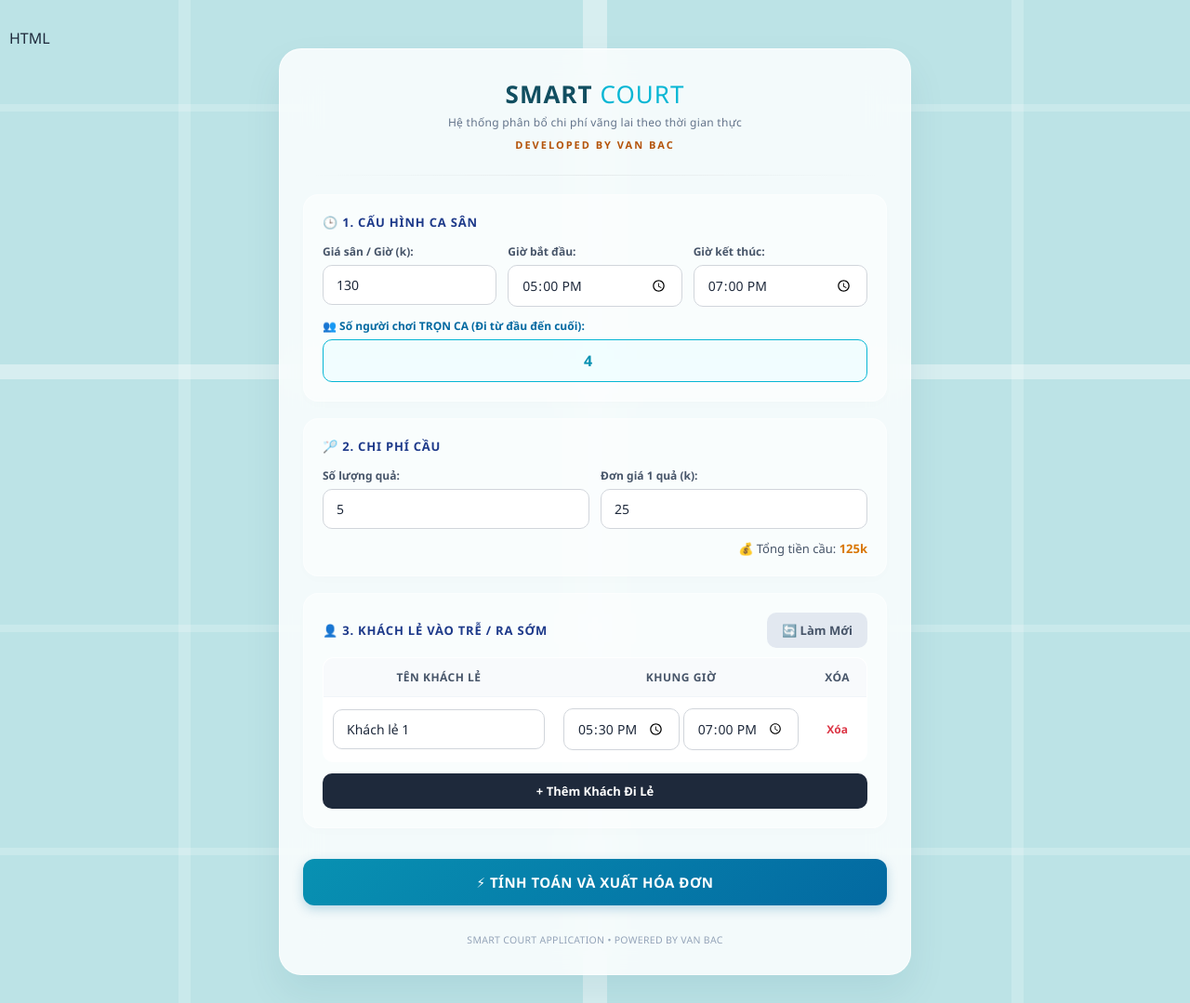
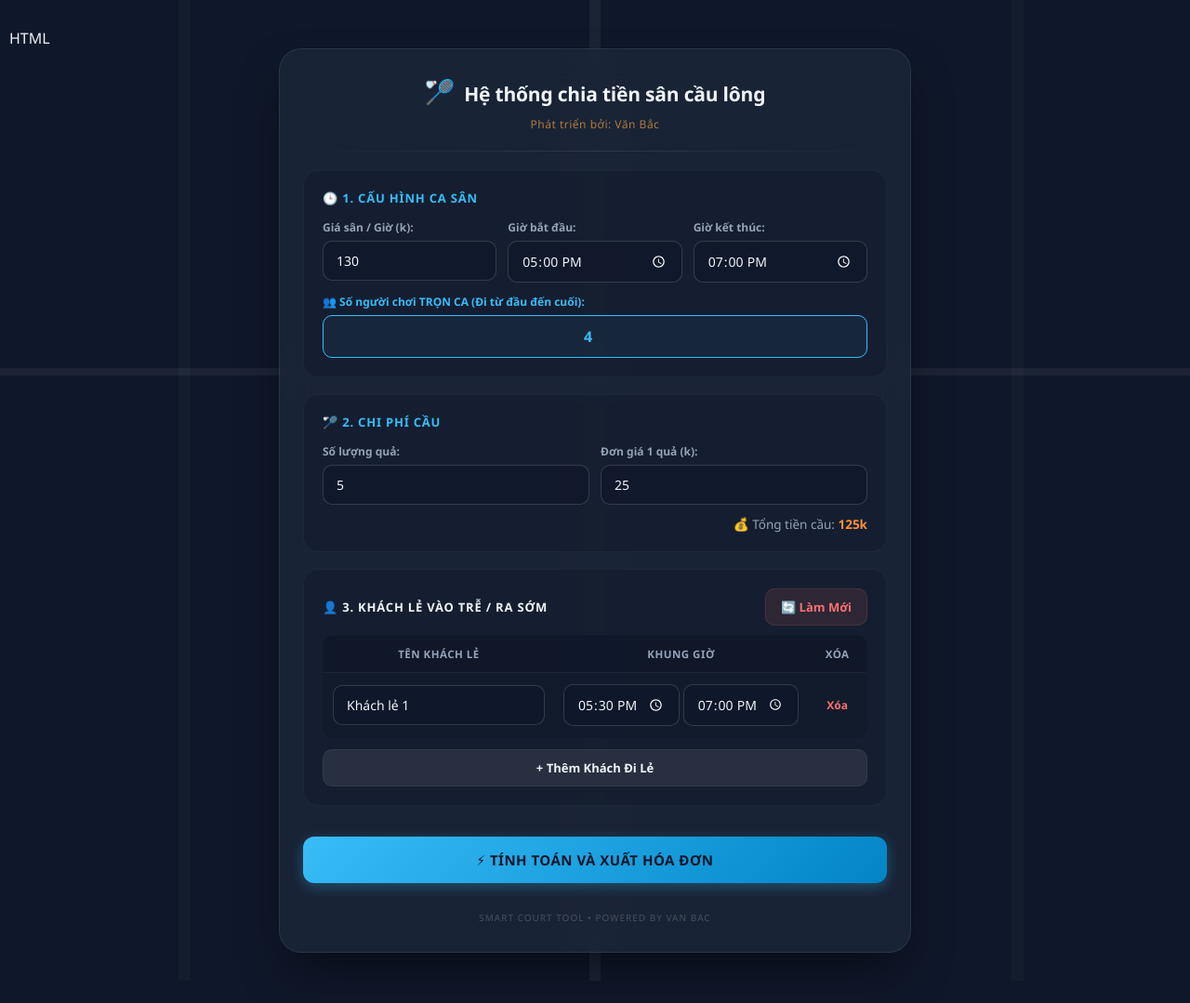
Before and after one commit to Bozivanbac/Tinh-Tien-vang-lai, a plain HTML site: page index.html in a window 1280 px wide. Shown: the whole page at 93% size. After the commit the page ends 1055 px from the top, so only its background shows below. Drawn offline with Linux system fonts and the light colour scheme.

Commit message:
Update index.html

```diff
--- a/index.html
+++ b/index.html
@@ -4,14 +4,15 @@ HTML
 <head>
     <meta charset="UTF-8">
     <meta name="viewport" content="width=device-width, initial-scale=1.0">
-    <title>Smart Court - Developed by Van Bac</title>
+    <title>Hệ thống chia tiền sân cầu lông - Văn Bắc</title>
     <style>
         :root {
-            --accent-color: #0d6efd;
-            --success-color: #198754;
-            --danger-color: #dc3545;
-            --warning-color: #fd7e14;
-            --text-dark: #1e293b;
+            --accent-color: #38bdf8;
+            --success-color: #4ade80;
+            --danger-color: #f87171;
+            --warning-color: #fb923c;
+            --text-light: #f1f5f9;
+            --text-muted: #94a3b8;
         }
 
         * { box-sizing: border-box; font-family: 'Segoe UI', Tahoma, Geneva, Verdana, sans-serif; }
@@ -19,92 +20,88 @@ HTML
         body {
             margin: 0;
             padding: 30px 10px;
-            color: var(--text-dark);
+            color: var(--text-light);
             user-select: none;
             -webkit-user-select: none;
             min-height: 100vh;
-            background-color: #bce3e6;
+            /* Giao diện Dark Mode dịu mắt, giả lập vạch sân cầu lông chìm sang trọng */
+            background-color: #0f172a;
             background-image:
-                linear-gradient(90deg, transparent 49%, rgba(255,255,255,0.4) 49%, rgba(255,255,255,0.4) 51%, transparent 51%),
-                linear-gradient(0deg, transparent 49%, rgba(255,255,255,0.4) 49%, rgba(255,255,255,0.4) 51%, transparent 51%),
-                linear-gradient(90deg, transparent 15%, rgba(255,255,255,0.2) 15%, rgba(255,255,255,0.2) 16%, transparent 16%),
-                linear-gradient(90deg, transparent 85%, rgba(255,255,255,0.2) 85%, rgba(255,255,255,0.2) 86%, transparent 86%),
-                linear-gradient(0deg, transparent 15%, rgba(255,255,255,0.2) 15%, rgba(255,255,255,0.2) 16%, transparent 16%),
-                linear-gradient(0deg, transparent 85%, rgba(255,255,255,0.2) 85%, rgba(255,255,255,0.2) 86%, transparent 86%);
+                linear-gradient(90deg, transparent 49.5%, rgba(255,255,255,0.05) 49.5%, rgba(255,255,255,0.05) 50.5%, transparent 50.5%),
+                linear-gradient(0deg, transparent 49.5%, rgba(255,255,255,0.05) 49.5%, rgba(255,255,255,0.05) 50.5%, transparent 50.5%),
+                linear-gradient(90deg, transparent 15%, rgba(255,255,255,0.02) 15%, rgba(255,255,255,0.02) 16%, transparent 16%),
+                linear-gradient(90deg, transparent 85%, rgba(255,255,255,0.02) 85%, rgba(255,255,255,0.02) 86%, transparent 86%);
             background-size: 100% 100%;
             background-attachment: fixed;
         }
 
+        /* Khung kính mờ Dark Mode cao cấp */
         .container {
             max-width: 680px;
             margin: 0 auto;
-            background: rgba(255, 255, 255, 0.82);
+            background: rgba(30, 41, 59, 0.75);
             backdrop-filter: blur(20px);
             -webkit-backdrop-filter: blur(20px);
             padding: 30px 25px;
             border-radius: 24px;
-            box-shadow: 0 20px 40px rgba(17, 78, 96, 0.08);
-            border: 1px solid rgba(255, 255, 255, 0.6);
+            box-shadow: 0 25px 50px -12px rgba(0, 0, 0, 0.5);
+            border: 1px solid rgba(255, 255, 255, 0.08);
         }
 
-        /* Giao diện tiêu đề Premium tích hợp Tên Nhà Phát Triển */
+        /* Đầu tiêu đề tinh tế theo yêu cầu */
         .app-header {
             text-align: center;
-            margin-bottom: 25px;
+            margin-bottom: 20px;
         }
 
-        .app-brand {
-            display: inline-flex;
+        .app-title-container {
+            display: flex;
             align-items: center;
-            gap: 8px;
-            font-size: 26px;
-            font-weight: 800;
-            color: #114e60;
-            letter-spacing: 1px;
+            justify-content: center;
+            gap: 10px;
             margin: 0;
         }
 
-        .app-brand span {
-            font-weight: 300;
-            color: #06b6d4;
+        .badminton-icon {
+            font-size: 26px;
+            animation: bounce 2s infinite alternate;
         }
 
-        .app-sub {
-            font-size: 12px;
-            color: #64748b;
-            margin-top: 4px;
-            letter-spacing: 0.3px;
+        .app-title {
+            font-size: 21px;
+            font-weight: 600;
+            color: var(--text-light);
+            letter-spacing: -0.2px;
+            margin: 0;
         }
 
         .author-tag {
-            font-size: 11px;
-            color: #b45309; /* Màu vàng kim sang trọng */
-            letter-spacing: 2px;
-            text-transform: uppercase;
-            margin-top: 8px;
-            font-weight: 700;
+            font-size: 12px;
+            color: #ae7c3c; /* Màu vàng đồng tinh tế nhạt */
+            letter-spacing: 0.5px;
+            margin-top: 6px;
+            font-weight: 500;
         }
 
         .divider {
             height: 1px;
-            background: linear-gradient(90deg, transparent, rgba(0,0,0,0.06), transparent);
+            background: linear-gradient(90deg, transparent, rgba(255,255,255,0.1), transparent);
             margin: 20px 0;
         }
 
         .section {
-            background: rgba(255, 255, 255, 0.5);
+            background: rgba(15, 23, 42, 0.4);
             padding: 20px;
             border-radius: 16px;
             margin-bottom: 18px;
-            border: 1px solid rgba(255,255,255,0.5);
-            box-shadow: 0 4px 12px rgba(0,0,0,0.01);
+            border: 1px solid rgba(255,255,255,0.04);
         }
 
         .section-title {
             font-weight: 700;
             font-size: 13px;
             margin-bottom: 14px;
-            color: #1e3a8a;
+            color: var(--accent-color);
             text-transform: uppercase;
             letter-spacing: 0.8px;
         }
@@ -112,33 +109,38 @@ HTML
         .grid-3 { display: grid; grid-template-columns: 1fr 1fr 1fr; gap: 12px; }
         .grid-2 { display: grid; grid-template-columns: 1fr 1fr; gap: 12px; }
 
-        label { font-weight: 600; display: block; margin-bottom: 6px; font-size: 12px; color: #475569; }
+        label { font-weight: 600; display: block; margin-bottom: 6px; font-size: 12px; color: var(--text-muted); }
 
         input {
             width: 100%;
             padding: 11px 14px;
-            border: 1px solid #d1d5db;
+            border: 1px solid rgba(255,255,255,0.15);
             border-radius: 10px;
             box-sizing: border-box;
             font-size: 14px;
-            color: var(--text-dark);
-            background: rgba(255,255,255,0.9);
+            color: var(--text-light);
+            background: rgba(15, 23, 42, 0.6);
             transition: all 0.25s ease;
         }
         input:focus {
             outline: none;
-            border-color: #06b6d4;
-            box-shadow: 0 0 0 3px rgba(6, 182, 212, 0.12);
-            background: #fff;
+            border-color: var(--accent-color);
+            box-shadow: 0 0 0 3px rgba(56, 189, 248, 0.15);
+            background: rgba(15, 23, 42, 0.8);
+        }
+
+        /* Chỉnh riêng cho ô chọn thời gian trên giao diện tối */
+        input[type="time"]::-webkit-calendar-picker-indicator {
+            filter: invert(1);
         }
 
         .full-time-input {
-            border: 1.5px solid #06b6d4 !important;
+            border: 1.5px solid var(--accent-color) !important;
             font-weight: 700;
-            color: #0891b2;
+            color: var(--accent-color);
             font-size: 16px;
             text-align: center;
-            background: rgba(236, 254, 255, 0.6);
+            background: rgba(56, 189, 248, 0.05);
         }
 
         button {
@@ -152,50 +154,52 @@ HTML
         }
         button:active { transform: scale(0.98); }
 
-        .btn-add { background-color: #1e293b; color: white; width: 100%; margin-top: 12px; }
-        .btn-add:hover { background-color: #0f172a; }
-        .btn-reset { background-color: #e2e8f0; color: #475569; }
-        .btn-reset:hover { background-color: #cbd5e1; }
+        .btn-add { background-color: rgba(255,255,255,0.08); color: var(--text-light); width: 100%; margin-top: 12px; border: 1px solid rgba(255,255,255,0.05); }
+        .btn-add:hover { background-color: rgba(255,255,255,0.15); }
+        .btn-reset { background-color: rgba(248,113,113,0.1); color: var(--danger-color); border: 1px solid rgba(248,113,113,0.15); }
+        .btn-reset:hover { background-color: var(--danger-color); color: white; }
 
         .btn-calc {
             width: 100%;
             font-size: 15px;
             padding: 15px;
-            background: linear-gradient(135deg, #0891b2, #0369a1);
-            color: white;
+            background: linear-gradient(135deg, #38bdf8, #0284c7);
+            color: #0f172a;
             margin-top: 15px;
             border-radius: 12px;
             font-weight: 700;
             letter-spacing: 0.5px;
-            box-shadow: 0 4px 12px rgba(3,105,161,0.25);
+            box-shadow: 0 4px 14px rgba(56,189,248,0.3);
         }
 
-        table { width: 100%; border-collapse: collapse; margin-top: 10px; background: white; border-radius: 12px; overflow: hidden; border: 1px solid #f1f5f9; }
-        th, td { padding: 12px 10px; text-align: center; font-size: 13.5px; border-bottom: 1px solid #f1f5f9; }
-        th { background-color: #f8fafc; color: #475569; font-weight: 700; font-size: 12px; text-transform: uppercase; letter-spacing: 0.5px; }
+        table { width: 100%; border-collapse: collapse; margin-top: 10px; background: rgba(15, 23, 42, 0.4); border-radius: 12px; overflow: hidden; border: 1px solid rgba(255,255,255,0.05); }
+        th, td { padding: 12px 10px; text-align: center; font-size: 13.5px; border-bottom: 1px solid rgba(255,255,255,0.05); }
+        th { background-color: rgba(15, 23, 42, 0.8); color: var(--text-muted); font-weight: 700; font-size: 11.5px; text-transform: uppercase; letter-spacing: 0.5px; }
 
         .btn-delete { background-color: transparent; color: var(--danger-color); padding: 5px 10px; font-size: 12px; }
-        .btn-delete:hover { background-color: rgba(220,37,53,0.08); border-radius: 6px; }
+        .btn-delete:hover { background-color: rgba(248,113,113,0.12); border-radius: 6px; }
 
         .result-box {
             margin-top: 25px;
             padding: 22px;
-            background: rgba(240, 253, 250, 0.95);
+            background: rgba(30, 41, 59, 0.9);
             border-radius: 18px;
-            border: 1px solid #ccfbf1;
+            border: 1px solid rgba(74, 222, 128, 0.2);
         }
 
         .summary-badge {
-            background: white;
+            background: rgba(15, 23, 42, 0.6);
             padding: 14px;
             border-radius: 12px;
             font-size: 13.5px;
             line-height: 1.8;
             margin-bottom: 15px;
-            border: 1px solid #e2e8f0;
+            border: 1px solid rgba(255,255,255,0.04);
         }
 
-        .footer-credit { text-align: center; font-size: 10.5px; color: #94a3b8; margin-top: 30px; font-weight: 500; letter-spacing: 0.3px; }
+        .footer-credit { text-align: center; font-size: 10px; color: rgba(255,255,255,0.2); margin-top: 30px; font-weight: 500; letter-spacing: 1px; }
+
+        @keyframes bounce { from { transform: translateY(0); } to { transform: translateY(-4px); } }
 
         @media (max-width: 520px) {
             .grid-3 { grid-template-columns: 1fr; gap: 8px; }
@@ -208,9 +212,11 @@ HTML
 
 <div class="container">
     <div class="app-header">
-        <div class="app-brand">SMART<span>COURT</span></div>
-        <div class="app-sub">Hệ thống phân bổ chi phí vãng lai theo thời gian thực</div>
-        <div class="author-tag">DEVELOPED BY VAN BAC</div>
+        <div class="app-title-container">
+            <span class="badminton-icon">🏸</span>
+            <h1 class="app-title">Hệ thống chia tiền sân cầu lông</h1>
+        </div>
+        <div class="author-tag">Phát triển bởi: Văn Bắc</div>
     </div>
 
     <div class="divider"></div>
@@ -232,7 +238,7 @@ HTML
             </div>
         </div>
         <div>
-            <label style="color: #0369a1;">👥 Số người chơi TRỌN CA (Đi từ đầu đến cuối):</label>
+            <label style="color: var(--accent-color);">👥 Số người chơi TRỌN CA (Đi từ đầu đến cuối):</label>
             <input type="number" id="fullTimeCount" value="4" class="full-time-input" oninput="_0x4a2b();">
         </div>
     </div>
@@ -249,14 +255,14 @@ HTML
                 <input type="number" id="shuttlePrice" value="25" oninput="_0x4a2b(); _0x8f1c();">
             </div>
         </div>
-        <div style="margin-top: 12px; font-size: 13px; color: #475569; text-align: right; font-weight: 500;">
-            💰 Tổng tiền cầu: <span id="lblSubTotalShuttle" style="font-weight:700; color:#d97706;">0k</span>
+        <div style="margin-top: 12px; font-size: 13.5px; color: var(--text-muted); text-align: right; font-weight: 500;">
+            💰 Tổng tiền cầu: <span id="lblSubTotalShuttle" style="font-weight:700; color:var(--warning-color);">0k</span>
         </div>
     </div>
 
     <div class="section">
         <div style="display: flex; justify-content: space-between; align-items: center; margin-bottom: 5px;">
-            <span class="section-title" style="margin:0;">👤 3. Khách lẻ vào trễ / ra sớm</span>
+            <span class="section-title" style="margin:0; color: var(--text-light);">👤 3. Khách lẻ vào trễ / ra sớm</span>
             <button class="btn-reset" onclick="_0x9e3f()">🔄 Làm Mới</button>
         </div>
 
@@ -276,28 +282,28 @@ HTML
     <button class="btn-calc" onclick="_0x7c3a()">⚡ TÍNH TOÁN VÀ XUẤT HÓA ĐƠN</button>
 
     <div class="result-box" id="resultSection" style="display: none;">
-        <b style="color: #0f766e; display:block; margin-bottom: 12px; font-size: 15px; text-transform: uppercase; letter-spacing: 0.5px;">📊 Kết quả phân chia:</b>
+        <b style="color: var(--success-color); display:block; margin-bottom: 12px; font-size: 15px; text-transform: uppercase; letter-spacing: 0.5px;">📊 Kết quả phân chia chi tiết:</b>
         <div class="summary-badge">
-            • Tổng thời gian ca: <span id="resTotalHours" style="font-weight:700;">0</span> tiếng<br>
+            • Tổng thời gian ca: <span id="resTotalHours" style="font-weight:700; color: var(--accent-color);">0</span> tiếng<br>
             • Tổng tiền sân: <span id="resTotalCourt" style="font-weight:700; color:var(--danger-color);">0k</span><br>
-            • Tổng tiền cầu: <span id="resTotalExtra" style="font-weight:700; color:var(--accent-color);">0k</span>
+            • Tổng tiền cầu: <span id="resTotalExtra" style="font-weight:700; color:var(--warning-color);">0k</span>
         </div>
 
         <table>
             <thead>
-                <tr style="background-color: #f8fafc; color: #475569;">
-                    <th style="color: #475569;">Thành viên / Nhóm</th>
-                    <th style="color: #475569;">Thời gian</th>
-                    <th style="color: #475569;">Tiền sân</th>
-                    <th style="color: #475569;">Tiền cầu</th>
-                    <th style="color: #475569;">Tổng trả</th>
+                <tr>
+                    <th>Thành viên / Nhóm</th>
+                    <th>Thời gian</th>
+                    <th>Tiền sân</th>
+                    <th>Tiền cầu</th>
+                    <th>Tổng trả</th>
                 </tr>
             </thead>
             <tbody id="resultTableBody"></tbody>
         </table>
     </div>
 
-    <div class="footer-credit">SMART COURT APPLICATION • POWERED BY VAN BAC</div>
+    <div class="footer-credit">SMART COURT TOOL • POWERED BY VAN BAC</div>
 </div>
 
 <script>
@@ -370,15 +376,15 @@ HTML
             if (sampleFull) {
                 let tP = sampleFull.courtCost + ePP;
                 const tr = document.createElement("tr");
-                tr.style.background = "#f0fdf4";
-                tr.innerHTML = `<td style="text-align:left; font-weight:700; color:#166534;">👥 Khách Trọn Ca (${fCount} người)</td><td>${sampleFull.playedTime} phút</td><td style="color:var(--success-color); font-weight:500;">${_0x3f5d(sampleFull.courtCost / 1000)}</td><td style="color:var(--accent-color); font-weight:500;">${_0x3f5d(ePP / 1000)}</td><td style="color:#b91c1c; font-weight:bold; font-size:14px;">${_0x3f5d(tP / 1000)} / người</td>`;
+                tr.style.background = "rgba(74, 222, 128, 0.08)";
+                tr.innerHTML = `<td style="text-align:left; font-weight:700; color:var(--success-color);">👥 Khách Trọn Ca (${fCount} người)</td><td>${sampleFull.playedTime} phút</td><td style="color:var(--text-light); font-weight:500;">${_0x3f5d(sampleFull.courtCost / 1000)}</td><td style="color:var(--accent-color); font-weight:500;">${_0x3f5d(ePP / 1000)}</td><td style="color:var(--success-color); font-weight:bold; font-size:14px;">${_0x3f5d(tP / 1000)} / người</td>`;
                 rB.appendChild(tr);
             }
         }
 
         pl.filter(p => !p.isFull).forEach(p => {
             let tP = p.courtCost + ePP; const tr = document.createElement("tr");
-            tr.innerHTML = `<td style="text-align:left; font-weight:700; color:#334155;">👤 ${p.name}</td><td>${p.playedTime} phút</td><td style="color:var(--success-color); font-weight:500;">${_0x3f5d(p.courtCost / 1000)}</td><td style="color:var(--accent-color); font-weight:500;">${_0x3f5d(ePP / 1000)}</td><td style="color:#b91c1c; font-weight:bold; font-size:14px;">${_0x3f5d(tP / 1000)}</td>`;
+            tr.innerHTML = `<td style="text-align:left; font-weight:700; color:var(--text-light);">👤 ${p.name}</td><td>${p.playedTime} phút</td><td style="color:var(--text-light); font-weight:500;">${_0x3f5d(p.courtCost / 1000)}</td><td style="color:var(--accent-color); font-weight:500;">${_0x3f5d(ePP / 1000)}</td><td style="color:var(--warning-color); font-weight:bold; font-size:14px;">${_0x3f5d(tP / 1000)}</td>`;
             rB.appendChild(tr);
         });
 
```
